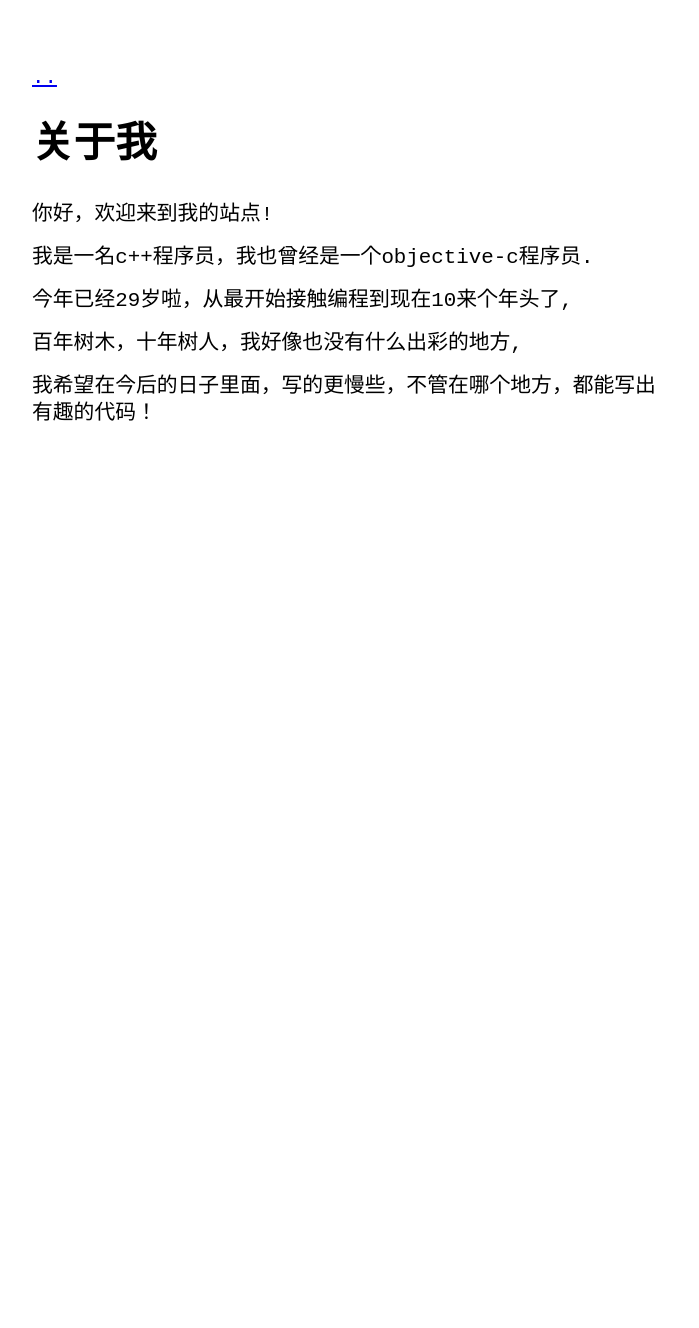
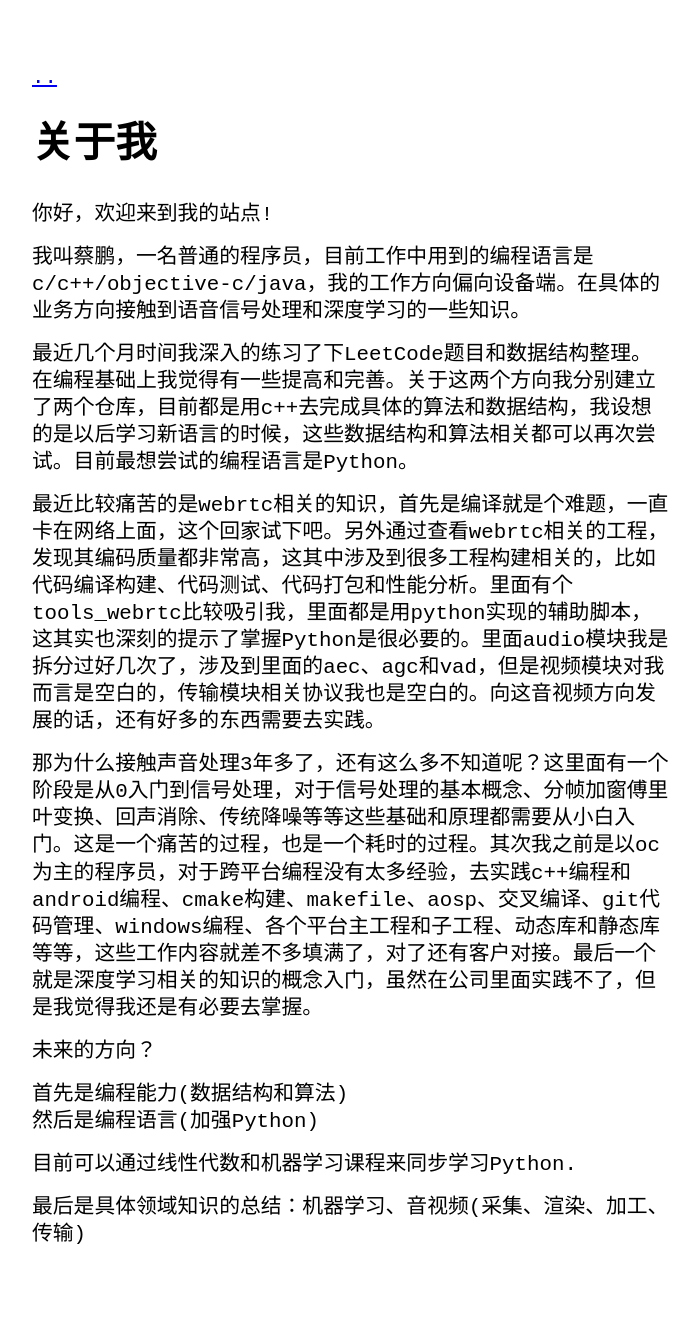
Before and after one commit to iiicp/iiicp.github.io, a Jekyll site: the page built from about.md, in a window 1280 px wide. Shown: the whole page, without its empty margins (288-987 px from the left). Built offline with Jekyll 4.4.1, drawn with Linux system fonts in a browser that asks for light colours; before the commit the page ends 900 px from its top, so only the background shows below that.

Commit message:
更新关于我

```diff
--- a/about.md
+++ b/about.md
@@ -5,10 +5,19 @@ title: 关于我
 
 你好，欢迎来到我的站点!
 
-我是一名c++程序员，我也曾经是一个objective-c程序员.
+我叫蔡鹏，一名普通的程序员，目前工作中用到的编程语言是c/c++/objective-c/java，我的工作方向偏向设备端。在具体的业务方向接触到语音信号处理和深度学习的一些知识。
 
-今年已经29岁啦，从最开始接触编程到现在10来个年头了,
+最近几个月时间我深入的练习了下LeetCode题目和数据结构整理。在编程基础上我觉得有一些提高和完善。关于这两个方向我分别建立了两个仓库，目前都是用c++去完成具体的算法和数据结构，我设想的是以后学习新语言的时候，这些数据结构和算法相关都可以再次尝试。目前最想尝试的编程语言是Python。
 
-百年树木，十年树人，我好像也没有什么出彩的地方,
+最近比较痛苦的是webrtc相关的知识，首先是编译就是个难题，一直卡在网络上面，这个回家试下吧。另外通过查看webrtc相关的工程，发现其编码质量都非常高，这其中涉及到很多工程构建相关的，比如代码编译构建、代码测试、代码打包和性能分析。里面有个tools_webrtc比较吸引我，里面都是用python实现的辅助脚本，这其实也深刻的提示了掌握Python是很必要的。里面audio模块我是拆分过好几次了，涉及到里面的aec、agc和vad，但是视频模块对我而言是空白的，传输模块相关协议我也是空白的。向这音视频方向发展的话，还有好多的东西需要去实践。
 
-我希望在今后的日子里面，写的更慢些，不管在哪个地方，都能写出有趣的代码！
+那为什么接触声音处理3年多了，还有这么多不知道呢？这里面有一个阶段是从0入门到信号处理，对于信号处理的基本概念、分帧加窗傅里叶变换、回声消除、传统降噪等等这些基础和原理都需要从小白入门。这是一个痛苦的过程，也是一个耗时的过程。其次我之前是以oc为主的程序员，对于跨平台编程没有太多经验，去实践c++编程和android编程、cmake构建、makefile、aosp、交叉编译、git代码管理、windows编程、各个平台主工程和子工程、动态库和静态库等等，这些工作内容就差不多填满了，对了还有客户对接。最后一个就是深度学习相关的知识的概念入门，虽然在公司里面实践不了，但是我觉得我还是有必要去掌握。
+
+未来的方向？
+
+首先是编程能力(数据结构和算法)
+然后是编程语言(加强Python)
+
+目前可以通过线性代数和机器学习课程来同步学习Python.
+
+最后是具体领域知识的总结：机器学习、音视频(采集、渲染、加工、传输)
```
